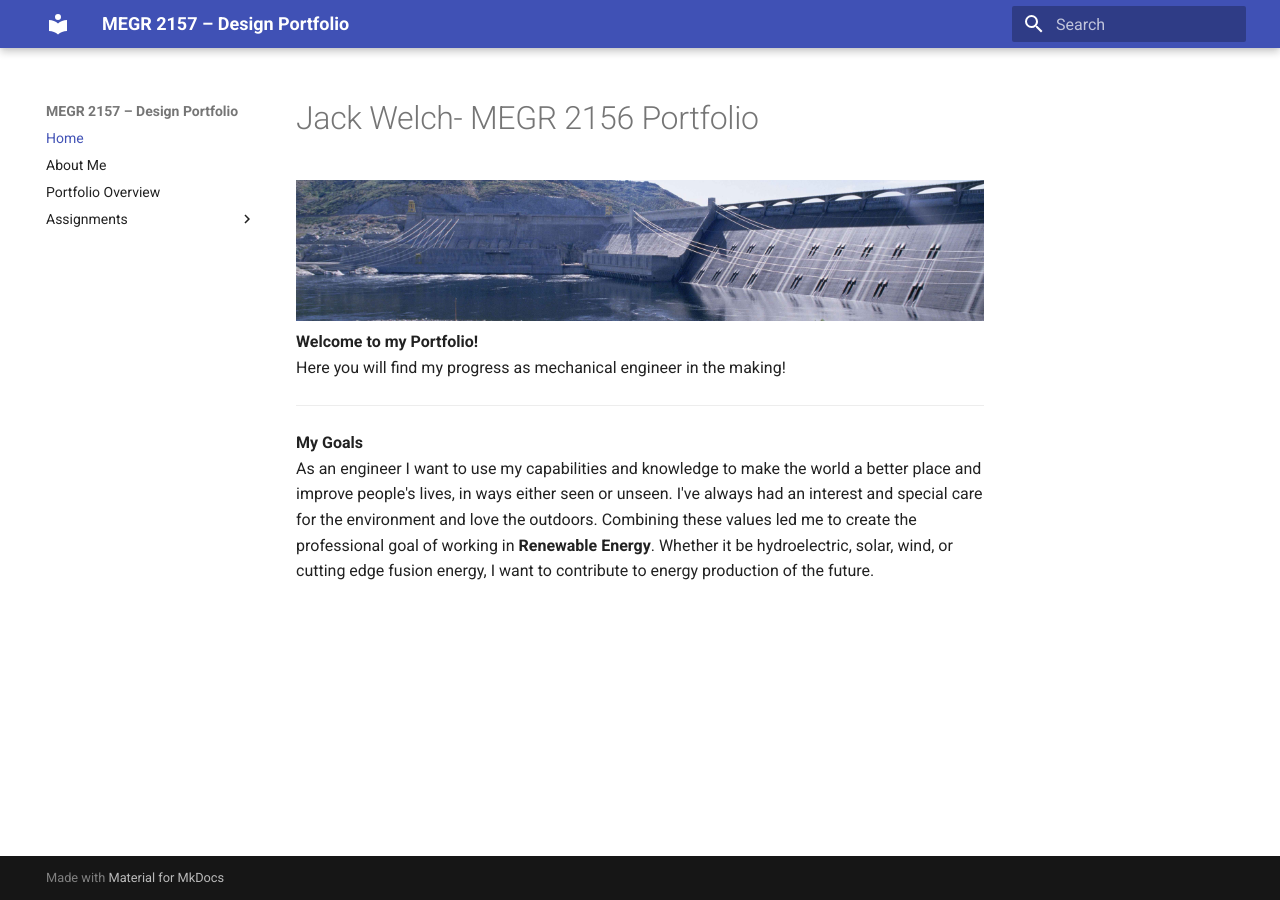
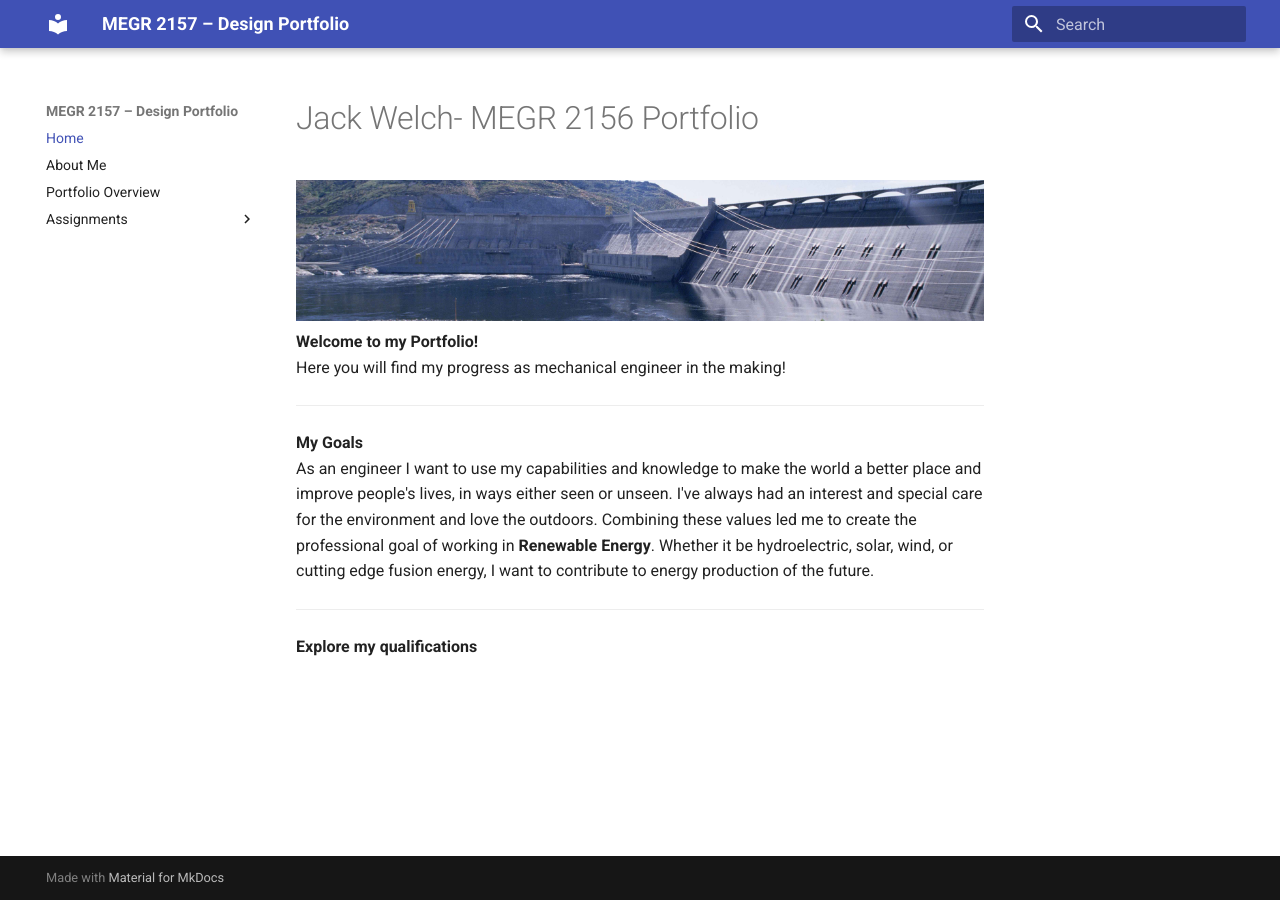
Before and after one commit to jwelch37/megr2156-portfolio, an MkDocs documentation site: the page built from docs/index.md, in a window 1280 px wide. Built offline with MkDocs 1.6.1 and Material for MkDocs 9.7.7, drawn with Linux system fonts in a browser that asks for light colours.

Commit message:
Add qualifications section to index
Added a section to explore qualifications after goals.

```diff
--- a/docs/index.md
+++ b/docs/index.md
@@ -7,3 +7,5 @@ Here you will find my progress as mechanical engineer in the making!
 ---
 **My Goals**
 As an engineer I want to use my capabilities and knowledge to make the world a better place and improve people's lives, in ways either seen or unseen. I've always had an interest and special care for the environment and love the outdoors. Combining these values led me to create the professional goal of working in **Renewable Energy**. Whether it be hydroelectric, solar, wind, or cutting edge fusion energy, I want to contribute to energy production of the future.
+---
+**Explore my qualifications**
```
